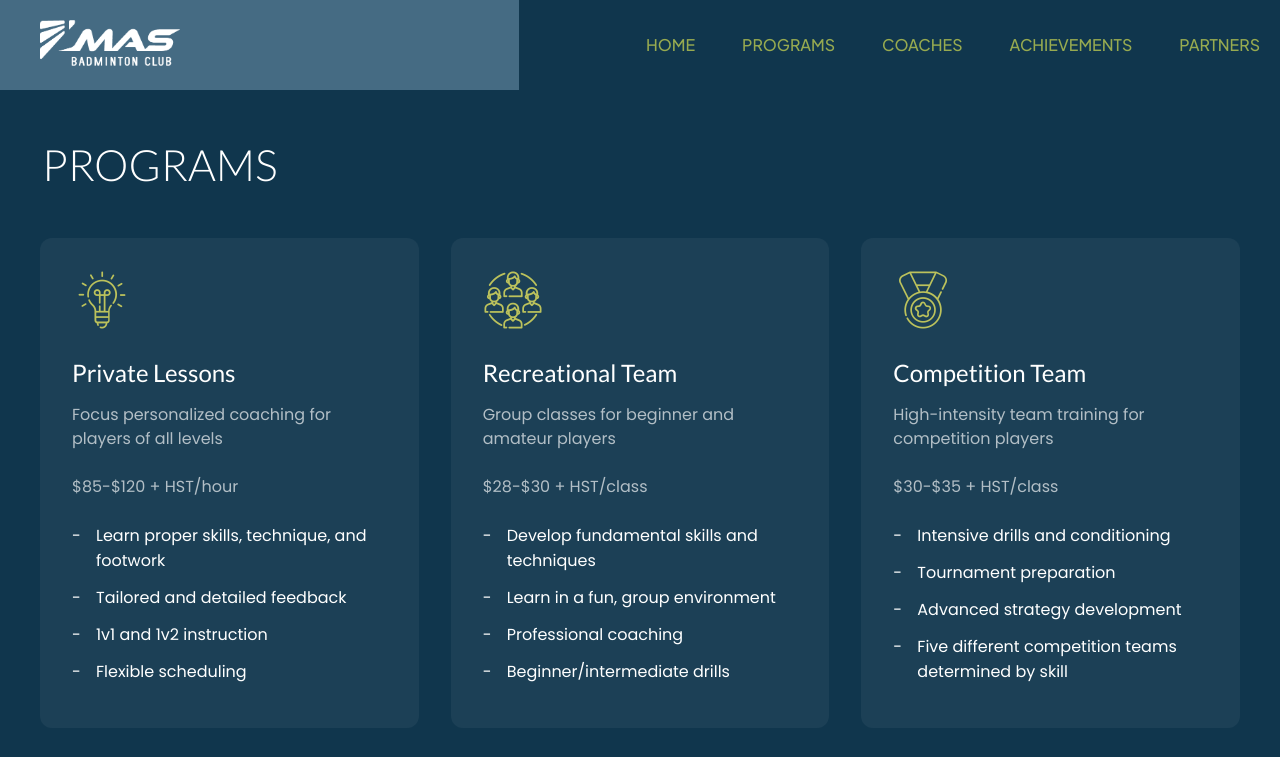
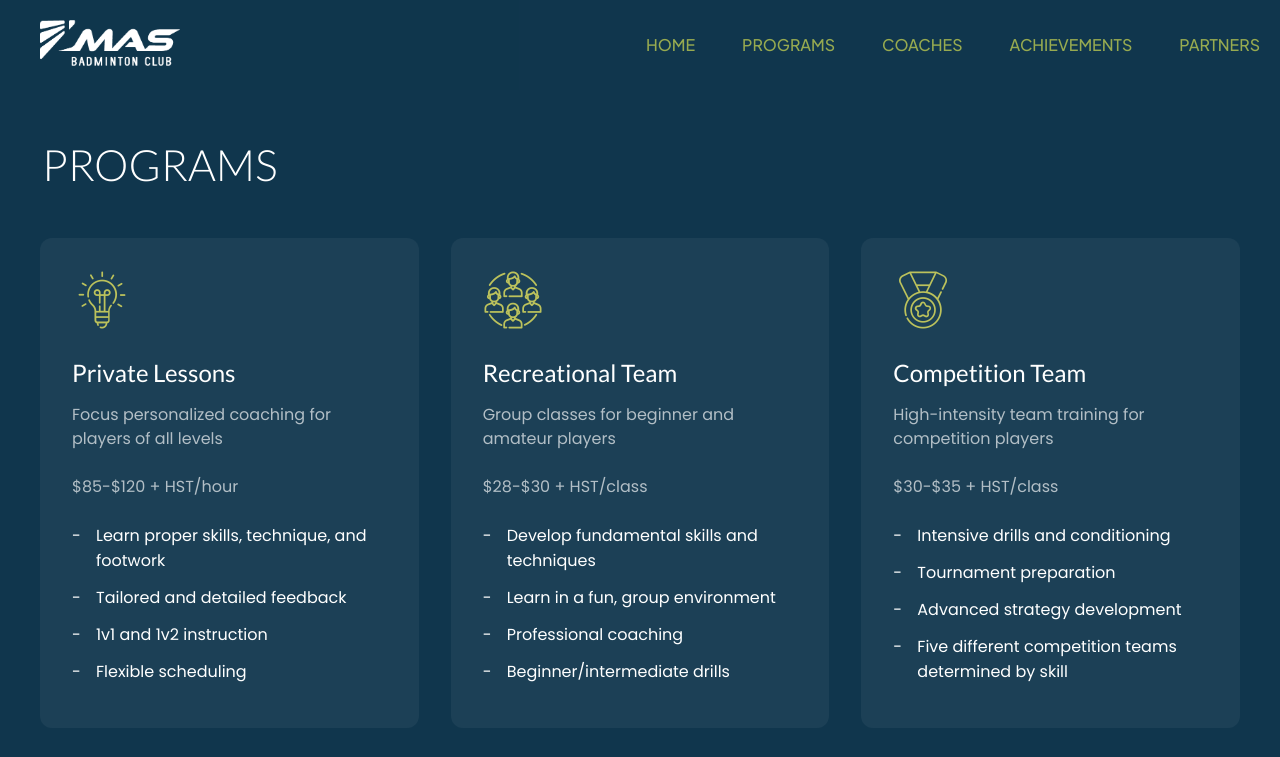
Before and after one commit to exxia7/mas-badminton, a plain HTML site: page pages/programs.html in a window 1280 px wide. Shown: the top 757 px of the page. Drawn offline with nearby package versions, Linux system fonts and the light colour scheme.

Commit message:
changed program header colour

```diff
--- a/pages/programs.html
+++ b/pages/programs.html
@@ -20,7 +20,7 @@
                 <a href="../index.html">
                     <img src="../assets/mas-logo.png" alt="logo" style="filter: invert(1) brightness(2); z-index: 50;"/>
                 </a>
-                <div class="header__logo-overlay" style="background-color: var(--primary-color);"></div>
+                <div class="header__logo-overlay" style="background-color: var(--header-menu-color);"></div>
             </div>
 
             <!-- Mobile Menu Button -->
```
